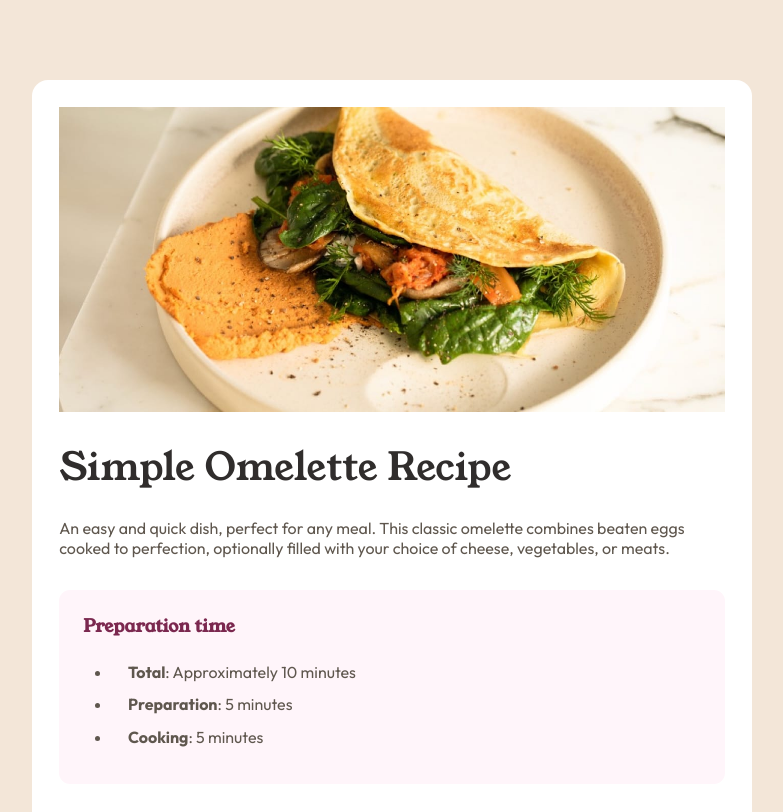
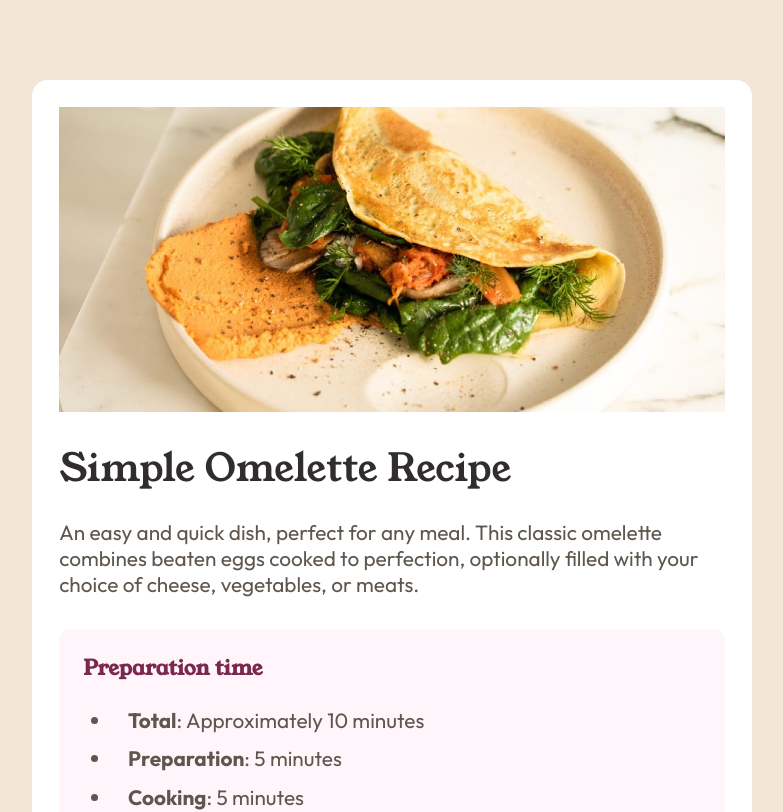
Before and after one commit to darellanodev/fm-projects, a Vue app in the folder 04-recipe-page-main/: page / in a window 1280 px wide. Shown: the top 812 px of the page, without its empty margins (248-1031 px from the left). Built offline with nearby package versions, Linux system fonts and the light colour scheme.

Commit message:
feat(project4): Create some font size css variables

```diff
--- a/04-recipe-page-main/src/assets/main.css
+++ b/04-recipe-page-main/src/assets/main.css
@@ -36,10 +36,16 @@
   --radius-md: 0.7rem;
   --padding-table: var(--spacing-s);
   --width-card: clamp(18rem, 70vw, 45rem);
+
+  --font-size-sm: 0.8rem;
+  --font-size-md: clamp(0.9rem, 3.5vw, 1.3rem);
+  --font-size-lg: clamp(1.1rem, 4vw, 2rem);
+  --font-size-xl: clamp(1.2rem, 4.5vw, 2.4rem);
 }
 
 body {
   font-family: var(--font-primary);
+  font-size: var(--font-size-md);
   font-weight: 400;
   color: var(--color-stone-600);
   background-color: var(--color-stone-100);
@@ -54,12 +60,13 @@ h2 {
 h1 {
   font-family: var(--font-secondary);
   font-weight: 400;
-  font-size: clamp(1.2rem, 4.5vw, 2.4rem);
+  font-size: var(--font-size-xl);
   color: var(--color-stone-900);
 }
 
 h2 {
   font-family: var(--font-secondary);
+  font-size: var(--font-size-lg);
   font-weight: 400;
   color: var(--color-brown-800);
 }
--- a/04-recipe-page-main/src/components/RecipePreparationTime.vue
+++ b/04-recipe-page-main/src/components/RecipePreparationTime.vue
@@ -21,7 +21,7 @@
 .recipe-card__preparation > h2 {
   margin-top: 0;
   color: var(--color-rose-800);
-  font-size: 1.1rem;
+  font-size: var(--font-size-md);
   font-weight: 700;
 }
 </style>
```
